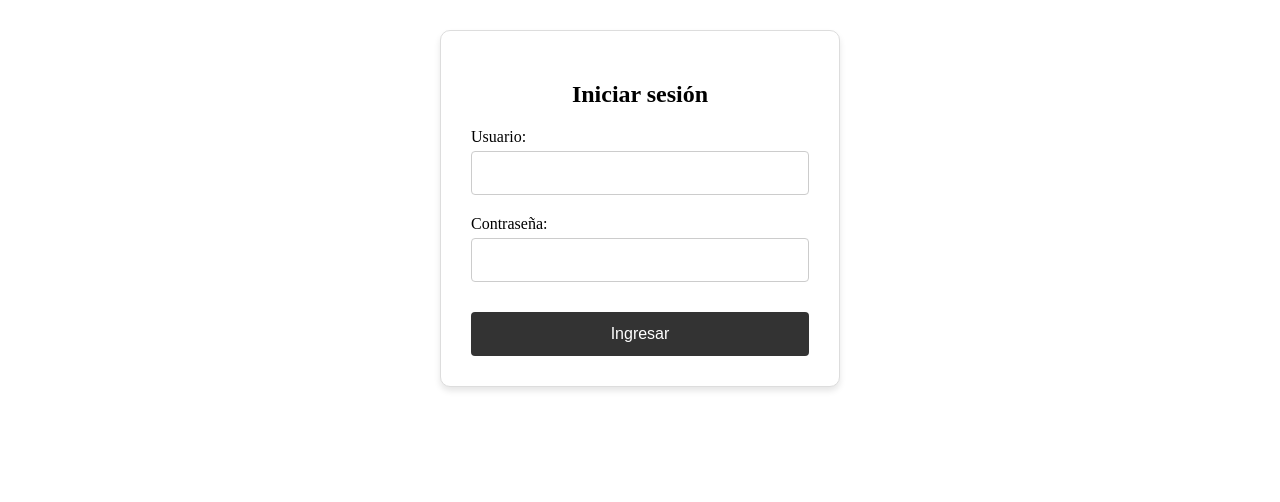
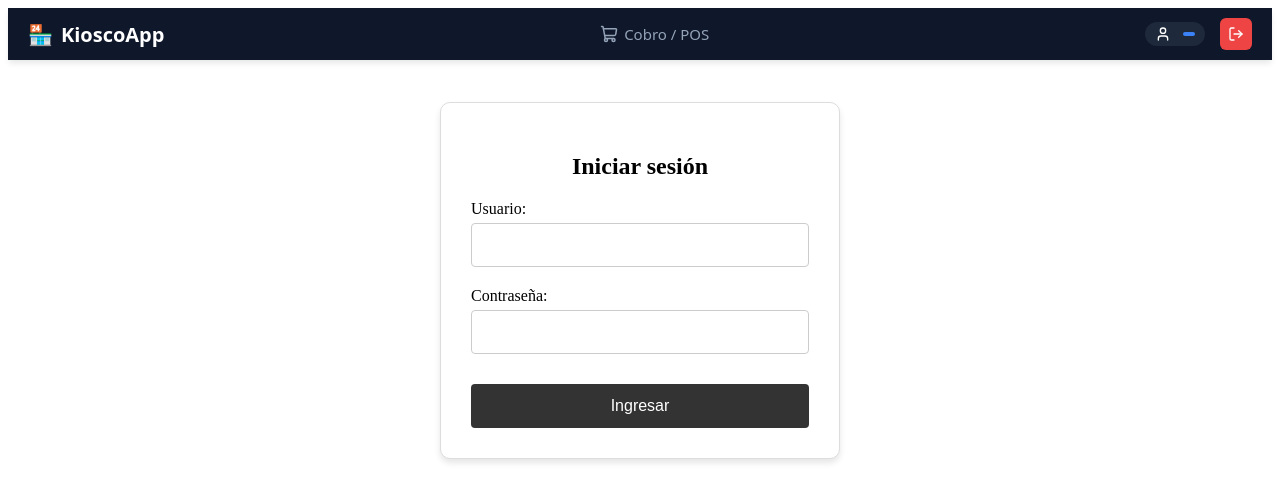
Before and after one commit to Nahuel-Dalesio/proyect-unab-superagiles, a React (Vite) app in the folder frontend/: page /login in a window 1280 px wide. Shown: the top 502 px of the page. Built offline with nearby package versions, Linux system fonts and the light colour scheme; sample sign-in values are in the browser's storage.

Commit message:
Add Navbar to App component and refactor export
Refactor App component to include Navbar and change function declaration.

```diff
--- a/frontend/src/App.jsx
+++ b/frontend/src/App.jsx
@@ -1,16 +1,20 @@
-import { BrowserRouter } from "react-router-dom";
-import { AuthProvider } from "./context/AuthContext";
-import AppRoutes from "./routes/AppRoutes";
+import React from 'react';
+import { BrowserRouter } from 'react-router-dom';
+import { AuthProvider } from './context/AuthContext';
+import AppRoutes from './routes/AppRoutes';
+import Navbar from './components/Navbar'; // <-- Importamos la barra que creaste
 
-
-function App() {
+export default function App() {
   return (
     <BrowserRouter>
       <AuthProvider>
-        <AppRoutes />
+        {/* El Navbar se dibuja arriba de todo y lee automáticamente el rol */}
+        <Navbar />
+
+        <div style={{ padding: '20px' }}>
+          <AppRoutes />
+        </div>
       </AuthProvider>
     </BrowserRouter>
   );
 }
-
-export default App;
```
